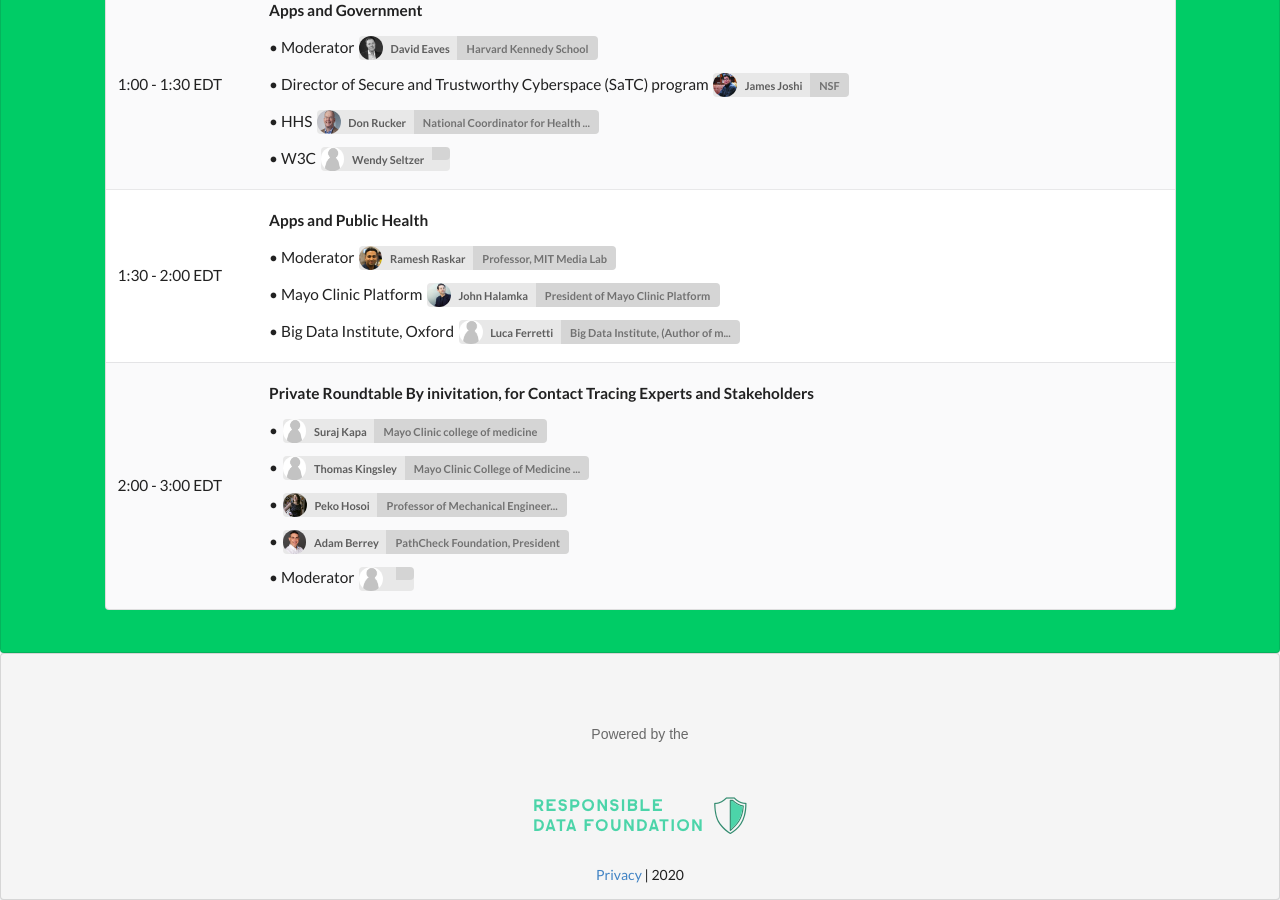
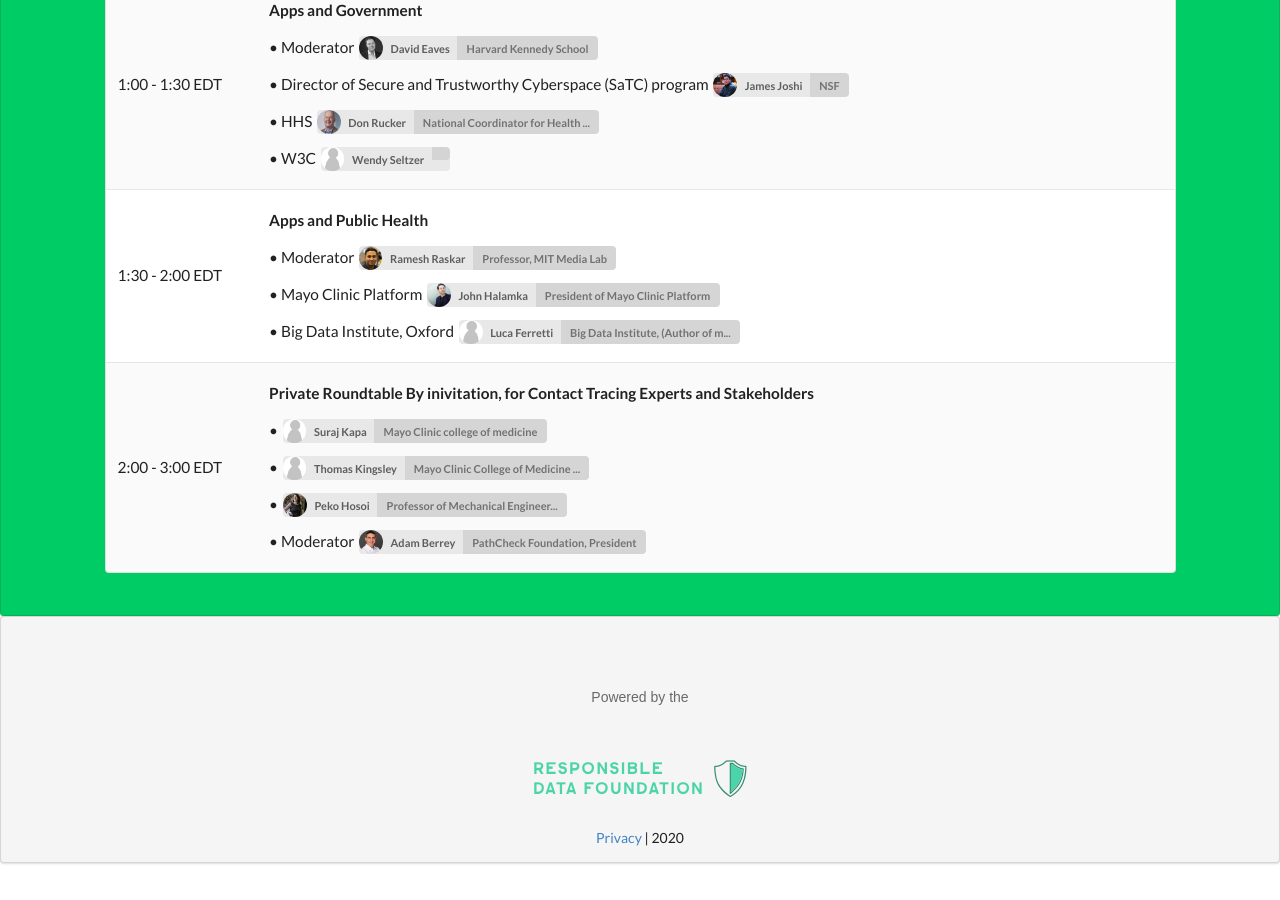
Before and after one commit to responsible-data-summit/events, a Jekyll site: the page built from agenda-0806.html, in a window 1280 px wide and 900 px high, scrolled down 870 px. Built offline with Jekyll 4.4.1, drawn with Linux system fonts in a browser that asks for light colours; some web fonts are replaced; comment, search, counter and statistics services are not loaded; after the commit the page ends 1733 px from its top, so only the background shows below that; some of the changed lines change nothing that is shown.

Commit message:
fix syntax

```diff
--- a/_data/agenda0728.yml
+++ b/_data/agenda0728.yml
@@ -66,4 +66,4 @@
         - name: Thomas Kingsley
         - name: Peko Hosoi
         - name: Adam Berrey
-        - content: Moderator
+          content: Moderator
```
